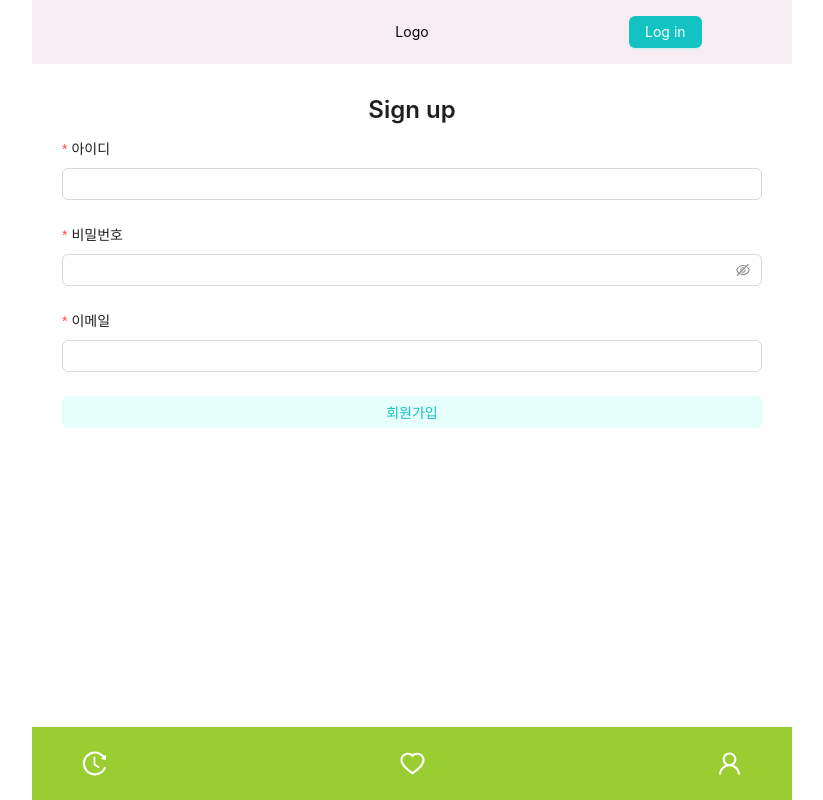
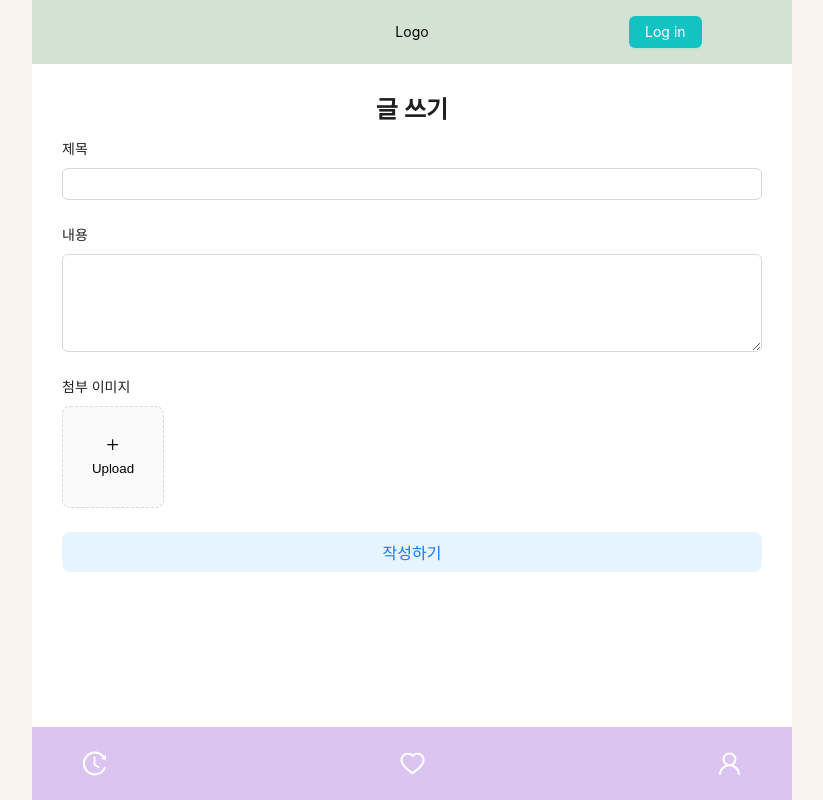
Before and after one commit to dosirakHansol/kidstalk-prj-front, a React (Create React App) app: page / in a window 1280 px wide. Shown: the whole page, without its empty margins (228-1051 px from the left). Built offline with nearby package versions, Linux system fonts and the light colour scheme.

Commit message:
[Woogie] feat : 글쓰기 생성 디자인 배치 및 레이아웃 색상 변경

```diff
--- a/src/App.tsx
+++ b/src/App.tsx
@@ -1,5 +1,6 @@
 import { CLayout } from "./layouts/CLayout";
-
+import { LoginPage } from "./pages/LoginPage";
+import { CreateBoardPage } from "./pages/CreateBoardPage";
 import { SignUpPage } from "./pages/SignUpPage";
 
 function App() {
@@ -122,7 +123,9 @@ function App() {
           aperiam ipsam, et voluptatum eveniet repudiandae dolorem beatae odit.
         </div> */}
 
-        <SignUpPage />
+        {/* <SignUpPage /> */}
+        {/* <LoginPage /> */}
+        <CreateBoardPage />
       </CLayout>
     </>
   );
--- /dev/null
+++ b/src/containers/Board.tsx
@@ -0,0 +1,52 @@
+import styled from "styled-components";
+import { Typography, Form, Input, Upload, Button } from "antd";
+import { PlusOutlined } from "@ant-design/icons";
+
+const normFile = (e: any) => {
+  if (Array.isArray(e)) {
+    return e;
+  }
+  return e?.fileList;
+};
+const SBoard = styled.div`
+  width: 100%;
+
+  padding: 30px;
+`;
+
+export const Board = () => {
+  return (
+    <SBoard>
+      <Typography.Title level={3}>글 쓰기</Typography.Title>
+      <Form layout="vertical">
+        <Form.Item label="제목">
+          <Input />
+        </Form.Item>
+        <Form.Item label="내용">
+          <Input.TextArea rows={4} />
+        </Form.Item>
+        <Form.Item
+          label="첨부 이미지"
+          valuePropName="fileList"
+          getValueFromEvent={normFile}
+        >
+          <Upload action="/upload.do" listType="picture-card">
+            <button style={{ border: 0, background: "none" }} type="button">
+              <PlusOutlined />
+              <div style={{ marginTop: 8 }}>Upload</div>
+            </button>
+          </Upload>
+        </Form.Item>
+        <Button
+          color="primary"
+          variant="filled"
+          htmlType="submit"
+          size="large"
+          block
+        >
+          작성하기
+        </Button>
+      </Form>
+    </SBoard>
+  );
+};
--- a/src/containers/Login.tsx
+++ b/src/containers/Login.tsx
@@ -12,14 +12,14 @@ const onFinish: FormProps<FieldType>["onFinish"] = (values) => {
 const onFinishFailed: FormProps<FieldType>["onFinishFailed"] = (errorInfo) => {
   console.log("Failed:", errorInfo);
 };
-const SForm = styled.div`
+const SLogin = styled.div`
   width: 100%;
   padding: 30px;
 `;
 
 export const Login = () => {
   return (
-    <SForm>
+    <SLogin>
       <Typography.Title level={3}>Sign up</Typography.Title>
       <Form
         name="basic"
@@ -59,6 +59,6 @@ export const Login = () => {
           </Button>
         </Flex>
       </Form>
-    </SForm>
+    </SLogin>
   );
 };
--- a/src/layouts/CBody.tsx
+++ b/src/layouts/CBody.tsx
@@ -6,8 +6,7 @@ const contentStyle: React.CSSProperties = {
   minHeight: 100,
   lineHeight: "120px",
   color: "#fff",
-
-  overflowY: "scroll",
+  // overflowY: "scroll",
   width: "100%",
 };
 
--- a/src/layouts/CFooter.tsx
+++ b/src/layouts/CFooter.tsx
@@ -8,7 +8,7 @@ import {
 
 const footerStyle: React.CSSProperties = {
   color: "#fff",
-  backgroundColor: "yellowgreen",
+  backgroundColor: "#DBC4F0",
   width: "100%",
   textAlign: "center",
   display: "flex",
--- a/src/layouts/CHeader.tsx
+++ b/src/layouts/CHeader.tsx
@@ -8,7 +8,7 @@ const headerStyle: React.CSSProperties = {
   height: 64,
   paddingInline: 48,
   lineHeight: "64px",
-  backgroundColor: "#f6edf3f8",
+  backgroundColor: "#D4E2D4",
   display: "flex",
   justifyContent: "center",
   padding: 0,
--- a/src/layouts/CLayout.tsx
+++ b/src/layouts/CLayout.tsx
@@ -4,7 +4,7 @@ import { CHeader } from "./CHeader";
 import { Layout } from "antd";
 import styled from "styled-components";
 const SLayout = styled.div`
-  background-color: white;
+  background-color: #faf3f0;
   display: flex;
   width: 100%;
   height: 100vh;
--- /dev/null
+++ b/src/pages/CreateBoardPage.tsx
@@ -0,0 +1,15 @@
+import styled from "styled-components";
+import { Board } from "../containers/Board";
+const SCreateBoardPage = styled.div`
+  background-color: white;
+  overflow-y: scroll;
+  width: 100%;
+  height: 100%;
+`;
+export const CreateBoardPage = () => {
+  return (
+    <SCreateBoardPage>
+      <Board></Board>
+    </SCreateBoardPage>
+  );
+};
--- a/src/pages/LoginPage.tsx
+++ b/src/pages/LoginPage.tsx
@@ -1,7 +1,7 @@
 import styled from "styled-components";
 import { Login } from "../containers/Login";
 const SLoginPage = styled.div`
-  background-color: #eee;
+  background-color: white;
   overflow: hidden;
   width: 100%;
   height: 100%;
```
